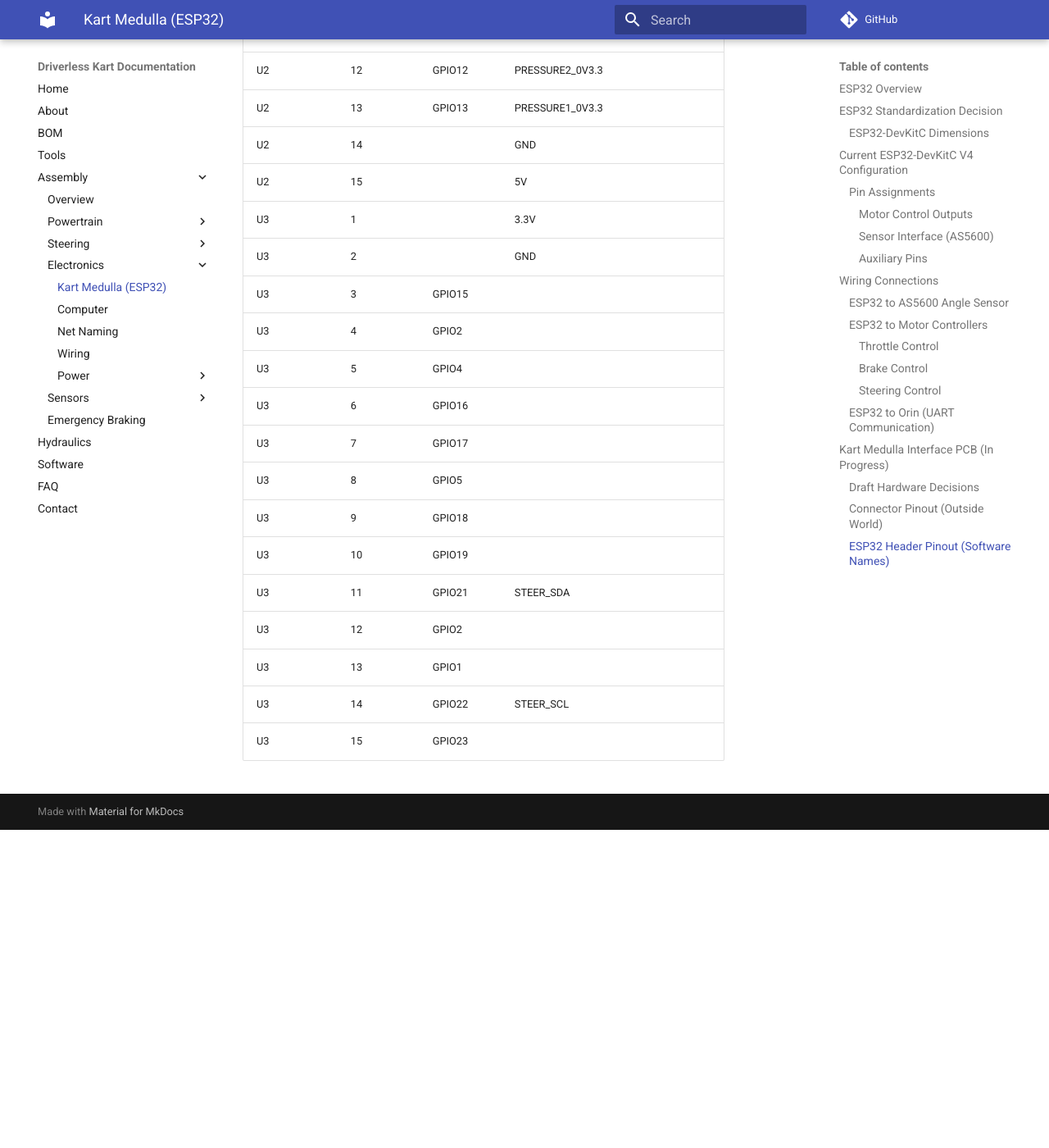
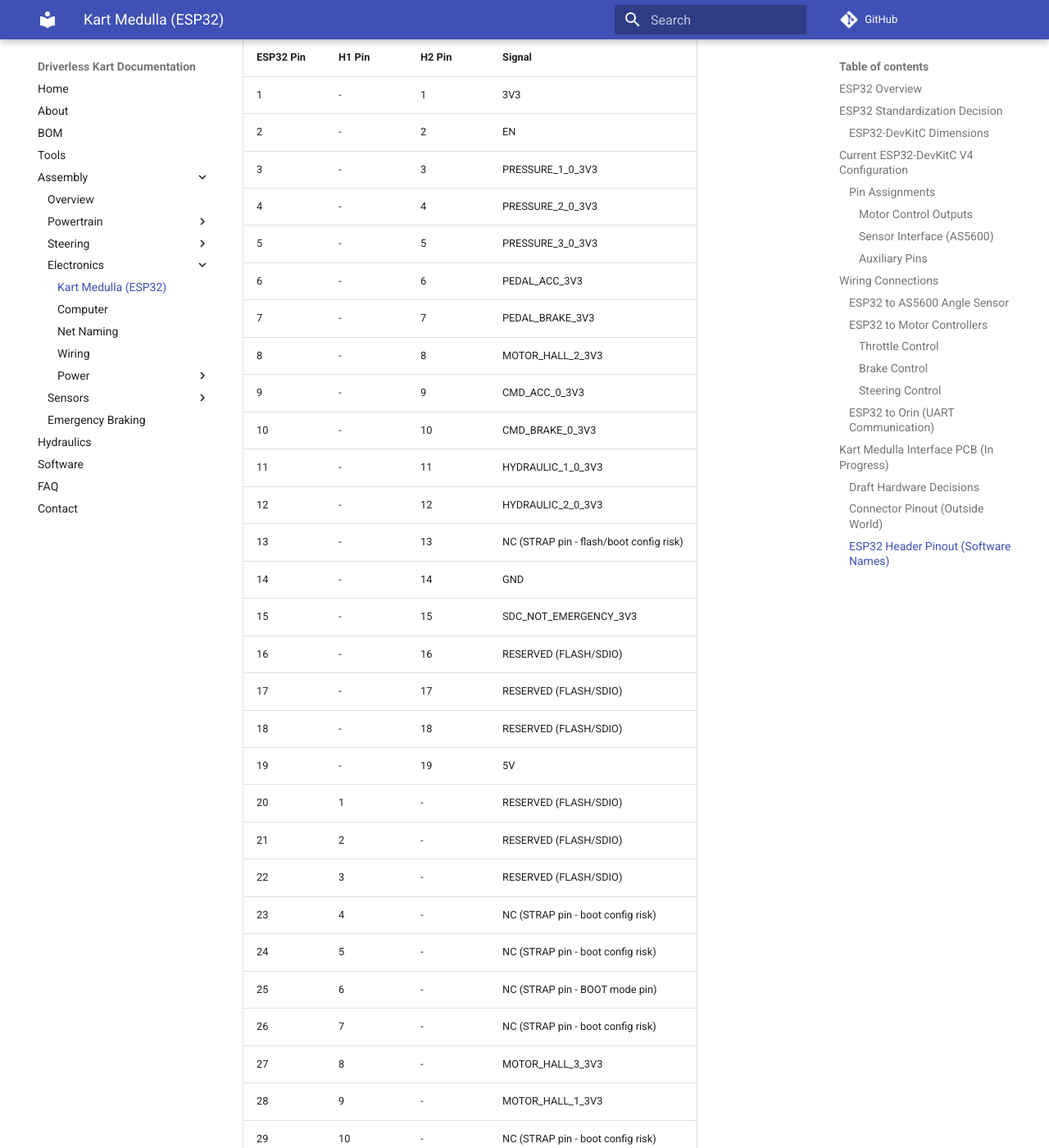
Before and after one commit to UM-Driverless/kart_docs, an MkDocs documentation site: the page built from docs/assembly/electronics/kart-medulla/index.md, in a window 1280 px wide and 1400 px high, scrolled down 6854 px. Shown: the whole window at 82% size. Built offline with MkDocs 1.6.1 and Material for MkDocs 9.7.7, drawn with Linux system fonts in a browser that asks for light colours; comment, search, counter and statistics services are not loaded; before the commit the page ends 7866 px from its top, so only the background shows below that; some of the changed text lies outside the part shown.

Commit message:
Update ESP32 pinout and connector images

```diff
--- a/docs/assembly/electronics/kart-medulla/index.md
+++ b/docs/assembly/electronics/kart-medulla/index.md
@@ -147,37 +142,48 @@ The main connector is a set of green push-in headers labeled CN1..CN4 in the sch
 
 ### ESP32 Header Pinout (Software Names)
 
-Mapping between the ESP32-DevKitC header pins and the signal names used in software. The GPIO labels are taken from the schematic; missing items remain blank.
+Mapping between the ESP32 38-pin numbering and the DevKitC V4 Type-C headers (H1/H2). ESP32 pins 1-19 correspond to H2 pins 1-19, and ESP32 pins 20-38 correspond to H1 pins 1-19. Pin numbers match the header labels in the diagram.
 
-| ESP32 Header | Pin | GPIO | Signal | Notes |
-|-------------|-----|------|--------|-------|
-| U2 | 1 |  | ENABLE | |
-| U2 | 2 | GPIO36 | HALL2_3.3V | |
-| U2 | 3 | GPIO39 | HALL1_3.3V | |
-| U2 | 4 | GPIO34 | HALL3_3.3V | |
-| U2 | 5 | GPIO35 |  | |
-| U2 | 6 | GPIO32 | STEER_CMD_PWM_3.3V | |
-| U2 | 7 | GPIO33 | STEER_CMD_DIR_3.3V | |
-| U2 | 8 | GPIO25 | BRAKE_0V5 | |
-| U2 | 9 | GPIO26 | THROTTLE_0V5 | |
-| U2 | 10 | GPIO27 |  | |
-| U2 | 11 | GPIO14 | PRESSURE3_0V3.3 | |
-| U2 | 12 | GPIO12 | PRESSURE2_0V3.3 | |
-| U2 | 13 | GPIO13 | PRESSURE1_0V3.3 | |
-| U2 | 14 |  | GND | |
-| U2 | 15 |  | 5V | |
-| U3 | 1 |  | 3.3V | |
-| U3 | 2 |  | GND | |
-| U3 | 3 | GPIO15 |  | |
-| U3 | 4 | GPIO2 |  | |
-| U3 | 5 | GPIO4 |  | |
-| U3 | 6 | GPIO16 |  | |
-| U3 | 7 | GPIO17 |  | |
-| U3 | 8 | GPIO5 |  | |
-| U3 | 9 | GPIO18 |  | |
-| U3 | 10 | GPIO19 |  | |
-| U3 | 11 | GPIO21 | STEER_SDA | |
-| U3 | 12 | GPIO2 |  | |
-| U3 | 13 | GPIO1 |  | |
-| U3 | 14 | GPIO22 | STEER_SCL | |
-| U3 | 15 | GPIO23 |  | |
+![ESP32 DevKitC V4 Type-C header pinout](images/esp32-devkitc-v4-typec-header-pinout.png)
+![Kart Medulla main connector (green push-in)](images/kart-medulla-main-connector.png)
+
+| ESP32 Pin | H1 Pin | H2 Pin | Signal |
+|-----------|--------|--------|--------|
+| 1 | - | 1 | 3V3 |
+| 2 | - | 2 | EN |
+| 3 | - | 3 | PRESSURE_1_0_3V3 |
+| 4 | - | 4 | PRESSURE_2_0_3V3 |
+| 5 | - | 5 | PRESSURE_3_0_3V3 |
+| 6 | - | 6 | PEDAL_ACC_3V3 |
+| 7 | - | 7 | PEDAL_BRAKE_3V3 |
+| 8 | - | 8 | MOTOR_HALL_2_3V3 |
+| 9 | - | 9 | CMD_ACC_0_3V3 |
+| 10 | - | 10 | CMD_BRAKE_0_3V3 |
+| 11 | - | 11 | HYDRAULIC_1_0_3V3 |
+| 12 | - | 12 | HYDRAULIC_2_0_3V3 |
+| 13 | - | 13 | NC (STRAP pin - flash/boot config risk) |
+| 14 | - | 14 | GND |
+| 15 | - | 15 | SDC_NOT_EMERGENCY_3V3 |
+| 16 | - | 16 | RESERVED (FLASH/SDIO) |
+| 17 | - | 17 | RESERVED (FLASH/SDIO) |
+| 18 | - | 18 | RESERVED (FLASH/SDIO) |
+| 19 | - | 19 | 5V |
+| 20 | 1 | - | RESERVED (FLASH/SDIO) |
+| 21 | 2 | - | RESERVED (FLASH/SDIO) |
+| 22 | 3 | - | RESERVED (FLASH/SDIO) |
+| 23 | 4 | - | NC (STRAP pin - boot config risk) |
+| 24 | 5 | - | NC (STRAP pin - boot config risk) |
+| 25 | 6 | - | NC (STRAP pin - BOOT mode pin) |
+| 26 | 7 | - | NC (STRAP pin - boot config risk) |
+| 27 | 8 | - | MOTOR_HALL_3_3V3 |
+| 28 | 9 | - | MOTOR_HALL_1_3V3 |
+| 29 | 10 | - | NC (STRAP pin - boot config risk) |
+| 30 | 11 | - | CMD_STEER_PWM_3V3 |
+| 31 | 12 | - | CMD_STEER_DIR_3V3 |
+| 32 | 13 | - | GND |
+| 33 | 14 | - | STEER_SDA_I2C |
+| 34 | 15 | - | RESERVED (USB UART0 RX) |
+| 35 | 16 | - | RESERVED (USB UART0 TX) |
+| 36 | 17 | - | STEER_SCL_I2C |
+| 37 | 18 | - | SPARE_3V3 |
+| 38 | 19 | - | GND |
```
Also changed, not shown: other parts of docs/assembly/electronics/kart-medulla/index.md (+0 -5 lines), docs/assembly/electronics/kart-medulla/images/esp32-devkitc-v4-typec-header-pinout.png (added), docs/assembly/electronics/kart-medulla/images/kart-medulla-main-connector.png (added).
